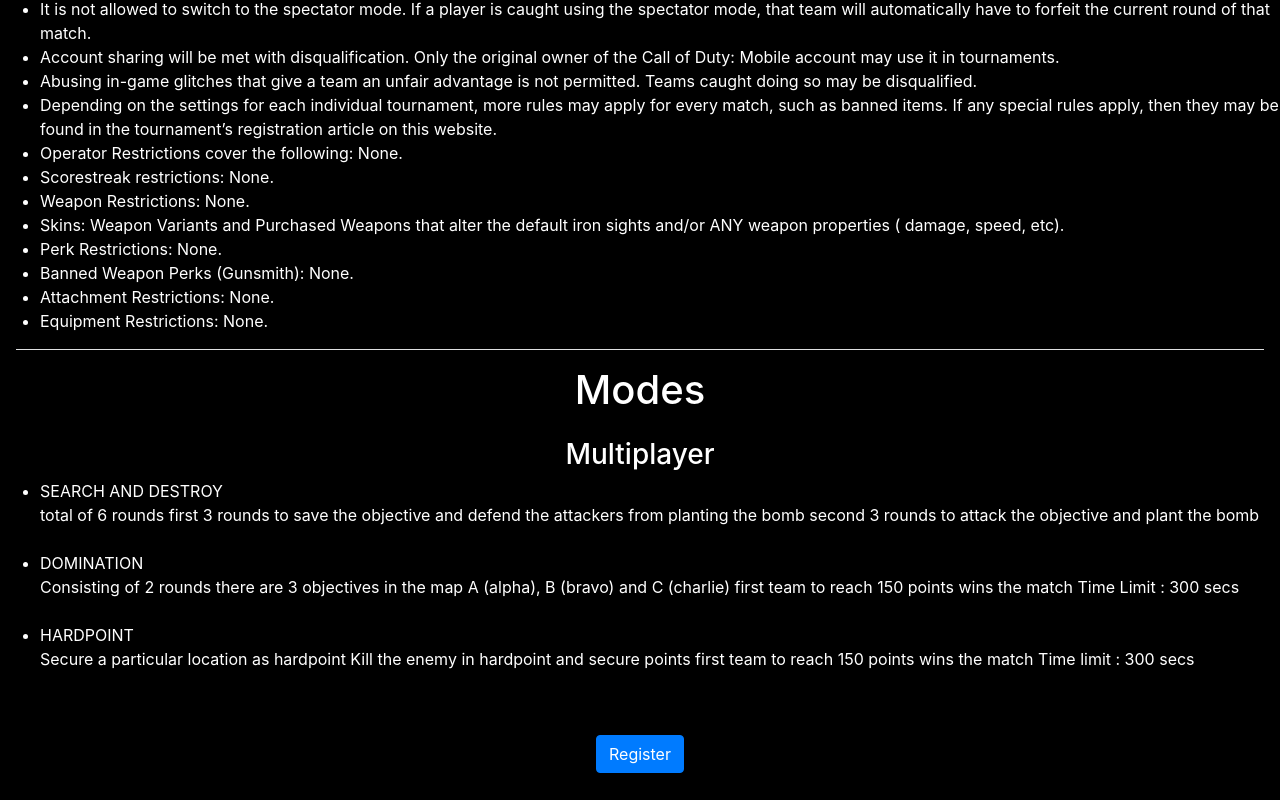
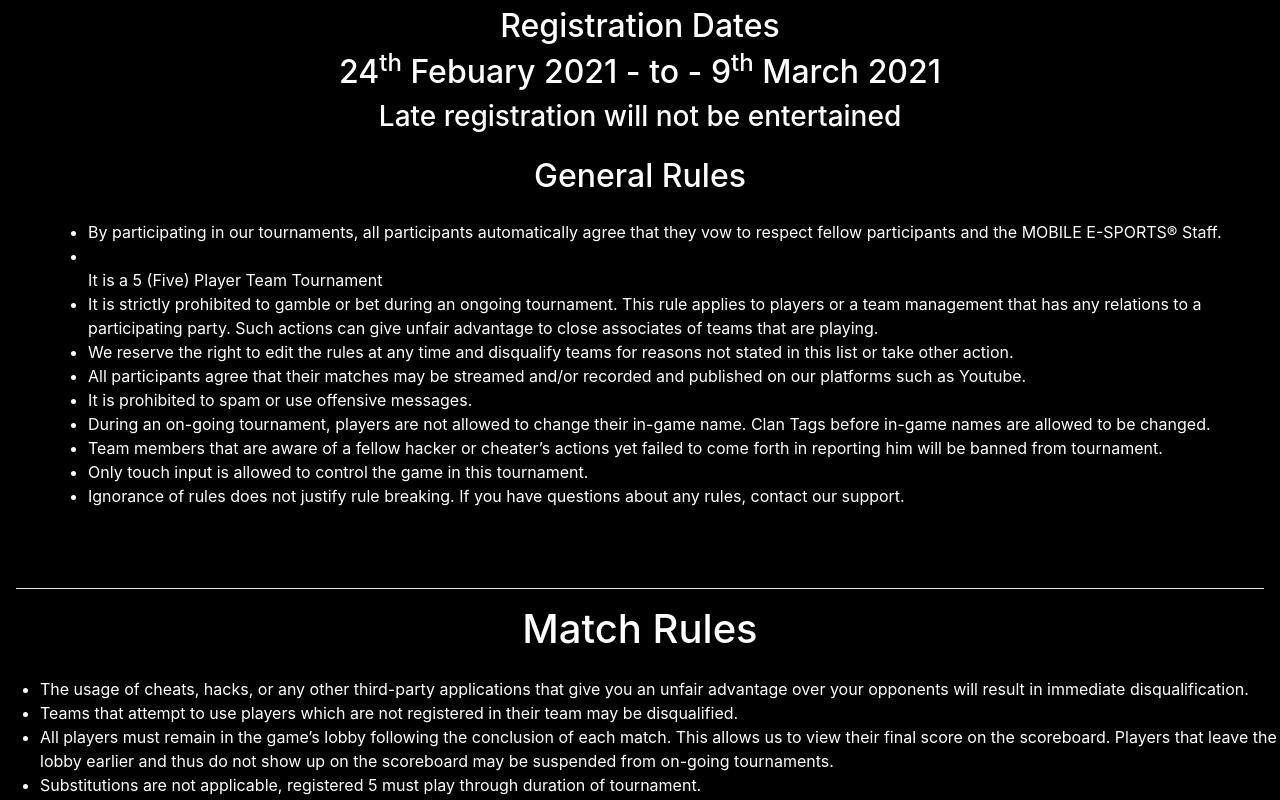
Before and after one commit to Mihir06121/TechNova, a React (Create React App) app: page /rulescsgo in a window 1280 px wide. Shown: the part 1057-1857 px from the top of the page. Built offline with nearby package versions, Linux system fonts and the light colour scheme.

Commit message:
Final check to Events and rules

```diff
--- a/src/components/Rules/Csgo.jsx
+++ b/src/components/Rules/Csgo.jsx
@@ -10,7 +10,9 @@
     const toggle = () => setIsOpen(!isOpen);
 
  return(
-     <div id="codhead" className="pt-5 pb-5">
+     <div id="codhead" className="pt-5 pb-5"> <div className="">
+     <div className="csgobg"></div>
+     </div>
          <div align="center" className="pt-5">
              <h1>CS:GO</h1>
          </div>
@@ -27,8 +29,8 @@
                         <li>By participating in our tournaments, all participants automatically agree that they vow to respect fellow participants
                             and the MOBILE E-SPORTS® Staff. </li>
                         <li>
-                        The usage of ‘jailbroken’ or ‘rooted’ devices in tournament matches is not permitted
                         </li>
+                        It is a 5 (Five) Player Team Tournament
                         <li>
                         It is strictly prohibited to gamble or bet during an ongoing tournament. This rule applies to players or a team management that has any relations to a participating party.
                         Such actions can give unfair advantage to close associates of teams that are playing.
@@ -75,8 +77,8 @@
                         Players that leave the lobby earlier and thus do not show up on the scoreboard may be suspended from on-going tournaments.
                         </li>
                         <li>
-                        Once the match has started, only the players that are in the lobby are eligible to play. In the case of a player disconnecting and is not able to join back,
-                        a team is allowed to have a registered player on their team to substitute. This is allowed only once per match.
+                        Substitutions are not applicable, registered 5 must play through duration of
+                        tournament.
                         </li>
                         <li>
                         It is not allowed to switch to the spectator mode. If a player is caught using the spectator mode, that team will automatically have to forfeit the current round of that match.
@@ -91,64 +93,44 @@
                         Depending on the settings for each individual tournament, more rules may apply for every match, such as banned items. If any special rules apply, then they may be found in the tournament’s registration article on this website.
                         </li>
                         <li>
-                        Operator Restrictions cover the following: None.
+                        The first team to win 16 rounds will be declared the victor of the match and
+                        will advance
+                        </li><li>
+                        In case of a tie after the regulation rounds end (15-15), 6 extra rounds
+                        will be played.
                         </li>
                         <li>
-                        Scorestreak restrictions: None.
+                        The map each team will play will be picked through a map veto.
+                        </li><li>
+                        Starting side will be chosen by a knife round.
                         </li>
                         <li>
-                        Weapon Restrictions: None.
-                        </li>
-                        <li>
-                        Skins: Weapon Variants and Purchased Weapons that alter the default iron sights and/or ANY weapon properties (
-                        damage, speed, etc).
-                        </li>
-                        <li>
-                        Perk Restrictions: None.
-                        </li>
-                        <li>
-                        Banned Weapon Perks (Gunsmith): None.
-                        </li>
-                        <li>
-                        Attachment Restrictions: None.
-                        </li>
-                        <li>
-                        Equipment Restrictions: None.
+                        Each individual round is 1:45 in duration
                         </li>
                     </ul>
                 </p>
             </div>
             <hr className="bg-light m-3" />
             <div className="">
-                <h1 align="center" className="pb-3">Modes</h1>
-                <h3 align="center">
-                    Multiplayer
-                </h3>
+                <h1 align="center" className="pb-3">GAME SPECIFIC RULES</h1>
                 <div className="">
                     <ul>
-
                         <li>
-                        SEARCH AND DESTROY<br/>
-
-                            total of 6 rounds
-                            first 3 rounds to save the objective and defend the attackers from planting the bomb
-                            second 3 rounds to attack the objective and plant the bomb
-                        </li><br/>
+                        Game version – The tournament will use the latest available version of the game
+                        client.
+                        </li>
                         <li>
-                        DOMINATION<br/>
-
-                            Consisting of 2 rounds
-                            there are 3 objectives in the map A (alpha), B (bravo) and C (charlie)
-                            first team to reach 150 points wins the match
-                            Time Limit : 300 secs
-                        </li><br/>
+                        Anti-Cheat – Tournament servers will be VAC enabled and will require VAC enabled
+                        clients.
+                        </li>
                         <li>
-                        HARDPOINT<br/>
-
-                            Secure a particular location as hardpoint
-                            Kill the enemy in hardpoint and secure points
-                            first team to reach 150 points wins the match
-                            Time limit : 300 secs
+                        If a player is VAC banned then they are not allowed to take part in
+                        a match.
+                        </li>
+                        <li>
+                        In-Game chat – It is not allowed to write about things that are not directly
+                        related to the match in the in-game chat.<br/>                        This is including but not limited to discussion of the technical
+                        issues and any sort of advertisement.
                         </li>
                     </ul>
                 </div>
```
